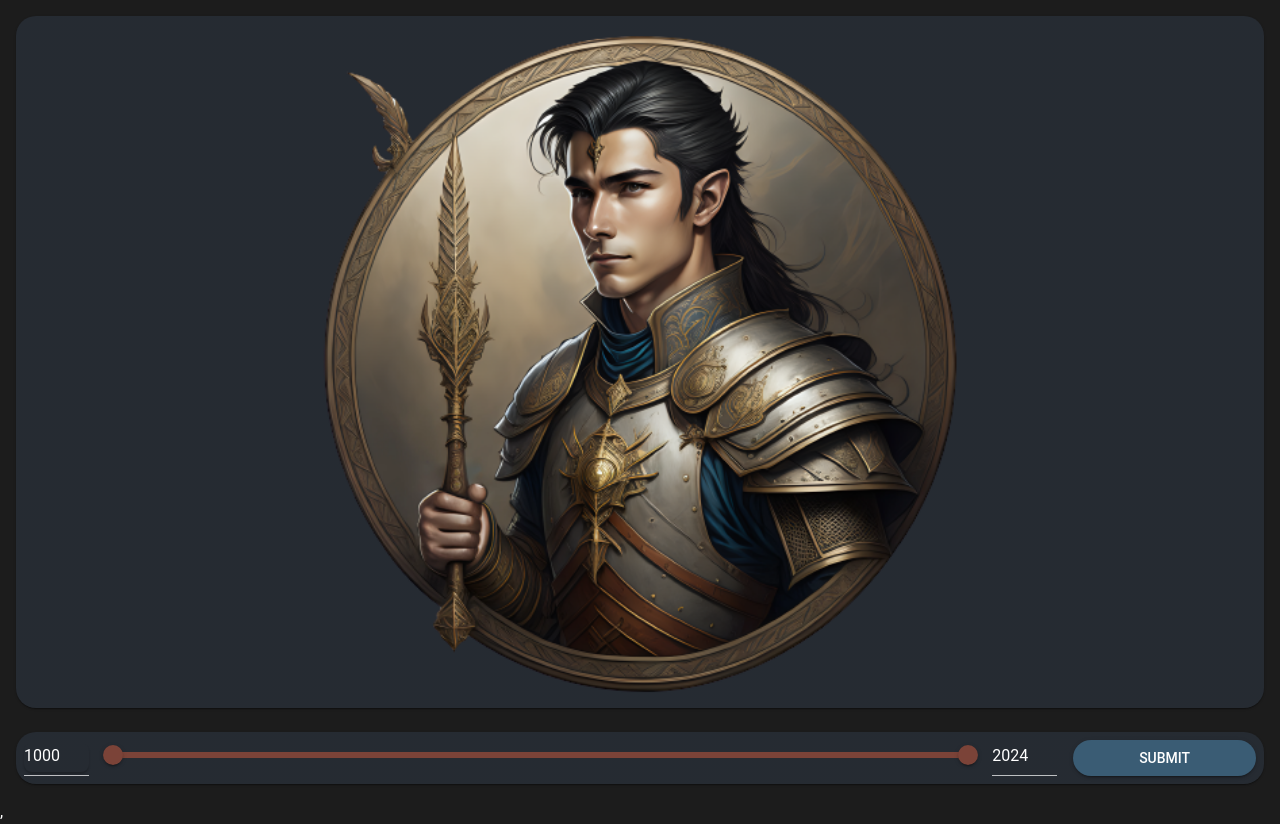
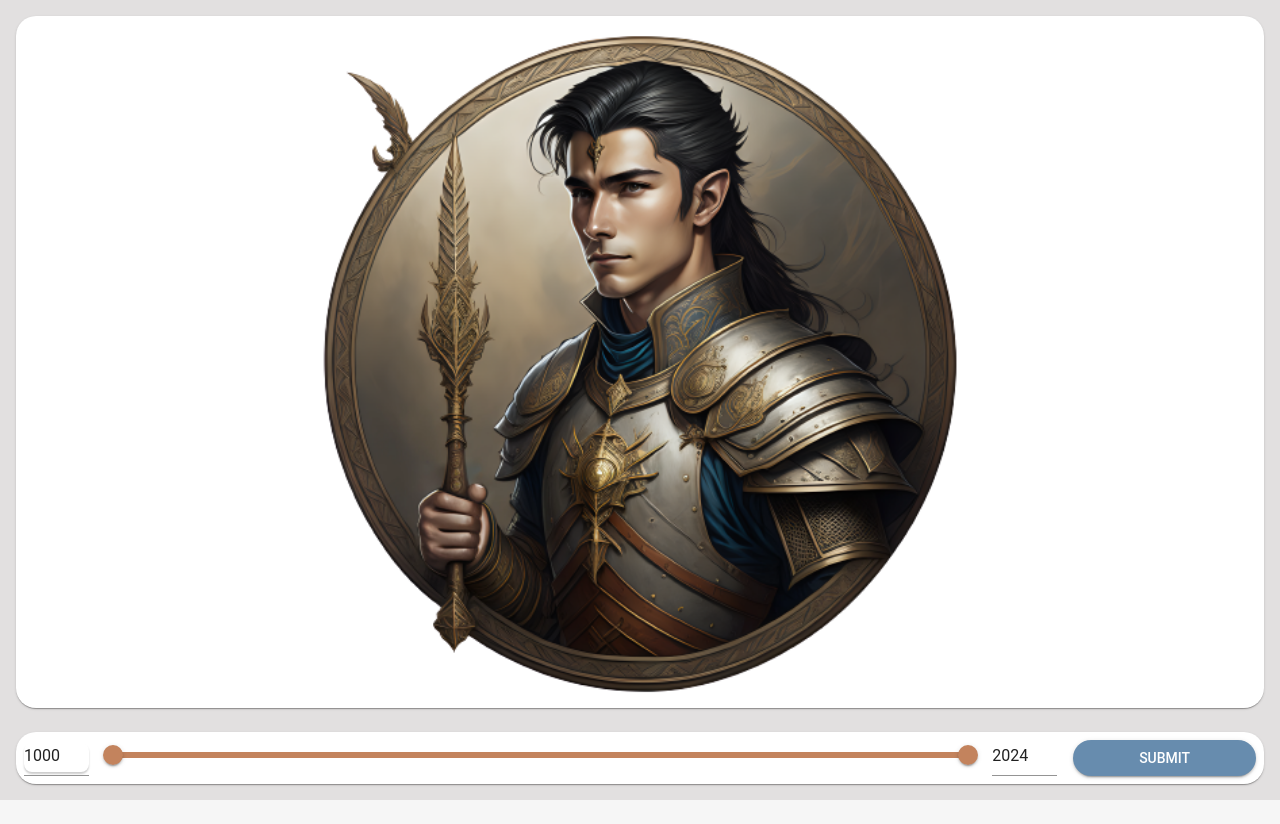
Before and after one commit to FBLordn/DateTheMap, a React (Vite) app: page / in a window 1280 px wide. After the commit the page ends 800 px from the top, so only its background shows below. Built offline with nearby package versions, Linux system fonts and the light colour scheme.

Commit message:
Put theme in App and use user preference for dark/light mode. (s.e.-FBL)

```diff
--- a/src/App.tsx
+++ b/src/App.tsx
@@ -1,7 +1,10 @@
-import { useState } from "react";
+import React, { useState } from "react";
 import { invoke } from "@tauri-apps/api/tauri";
 import "./App.css";
 import GameLayout from "./GameLayout.tsx";
+import { ThemeProvider } from "@emotion/react";
+import { darkTheme, lightTheme } from "./Themes.tsx";
+import { CssBaseline, useMediaQuery } from "@mui/material";
 
 window.addEventListener('resize', function(event) {
   console.log(`w: ${window.innerWidth}`)
@@ -10,8 +13,19 @@ window.addEventListener('resize', function(event) {
 
 function App() {
 
+const prefersDarkMode = useMediaQuery('(prefers-color-scheme: dark)');
+
+const theme = React.useMemo(
+  () =>
+    prefersDarkMode ? darkTheme : lightTheme,
+  [prefersDarkMode],
+);
+
   return (
+  <ThemeProvider theme={theme}>
+    <CssBaseline />
     <GameLayout />
+  </ThemeProvider>
   );
 }
 
--- a/src/Themes.tsx
+++ b/src/Themes.tsx
@@ -7,7 +7,7 @@ export const darkTheme = createTheme({
       main: '#3a5c74',
     },
     secondary: {
-      main: '#7b4338',
+      main: '#955d3f',
     },
     error: {
       main: '#e01b1b',
--- a/src/main.tsx
+++ b/src/main.tsx
@@ -2,15 +2,9 @@ import React from "react";
 import ReactDOM from "react-dom/client";
 import App from "./App";
 import "./styles.css";
-import { ThemeProvider } from "@emotion/react";
-import { darkTheme, lightTheme } from "./Themes";
-import { CssBaseline } from "@mui/material";
 
 ReactDOM.createRoot(document.getElementById("root") as HTMLElement).render(
-  <ThemeProvider theme={darkTheme}>
-    <CssBaseline />
     <React.StrictMode>
         <App />
-    </React.StrictMode>,
-  </ThemeProvider>
+    </React.StrictMode>
 );
```
